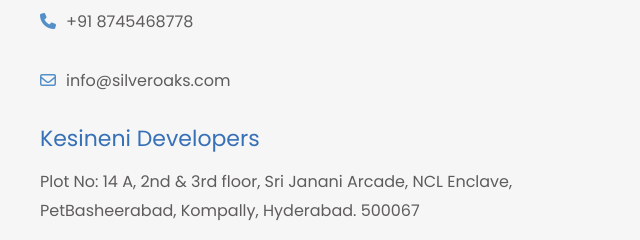
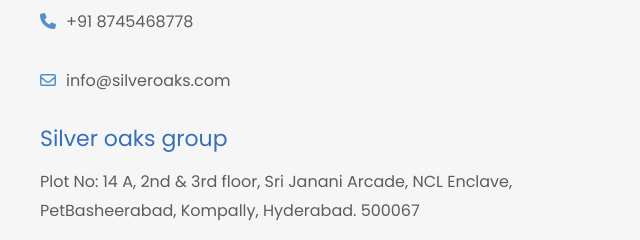
Before and after one commit to Ahmad5626/sliveroaks, a plain HTML site: page contact.html in a window 1280 px wide. Shown: the part 780-1020 px from the top of the page, 0-640 px from the left. Drawn offline with nearby package versions, Linux system fonts and the light colour scheme; a web font is replaced by a local one.

Commit message:
Update contact.html

```diff
--- a/contact.html
+++ b/contact.html
@@ -107,7 +107,7 @@
                             <p>get in touch with us through  your mode of convenience and we’ll help you out in any way we can</p>
                             <p><i class="fa-solid fa-phone"></i>+91 8745468778</p>
                             <p><i class="fa-regular fa-envelope"></i>info@silveroaks.com</p>
-                            <h1>Kesineni Developers</h1>
+                            <h1>Silver oaks group </h1>
 
                             <p>Plot No: 14 A, 2nd & 3rd floor, Sri Janani Arcade, NCL Enclave, PetBasheerabad, Kompally, Hyderabad. 500067</p>
                         </div>
```
